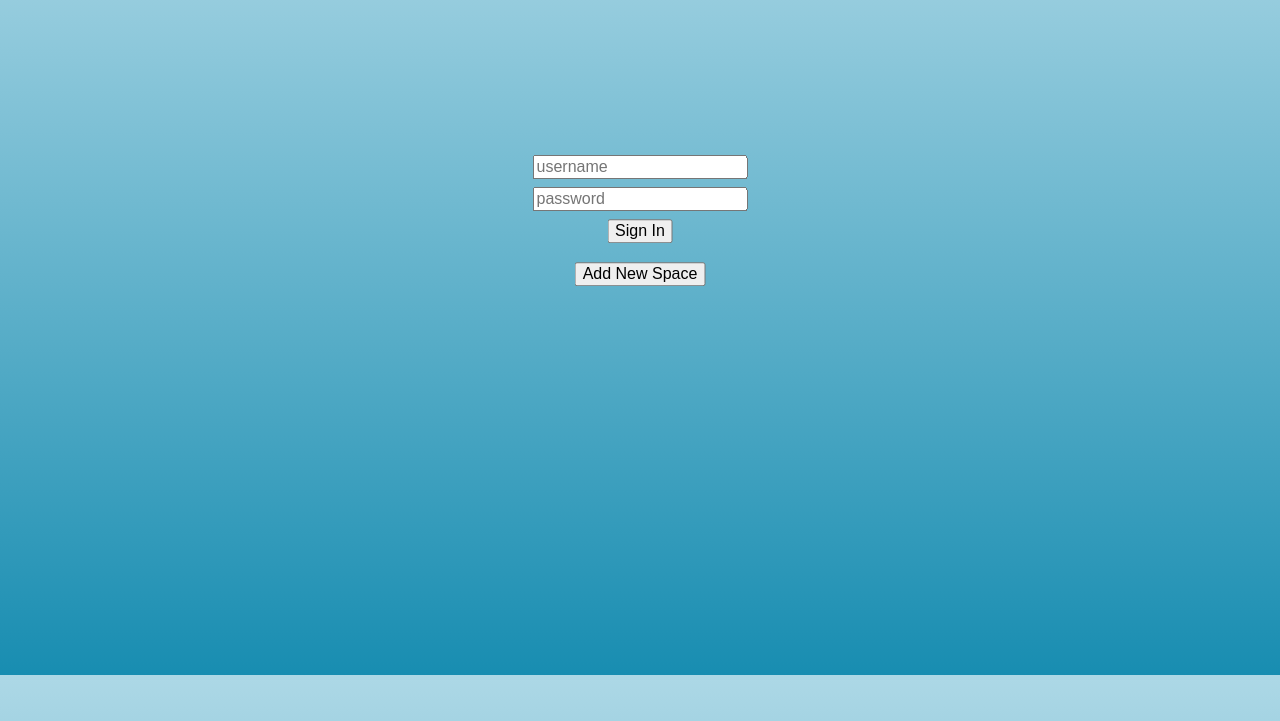
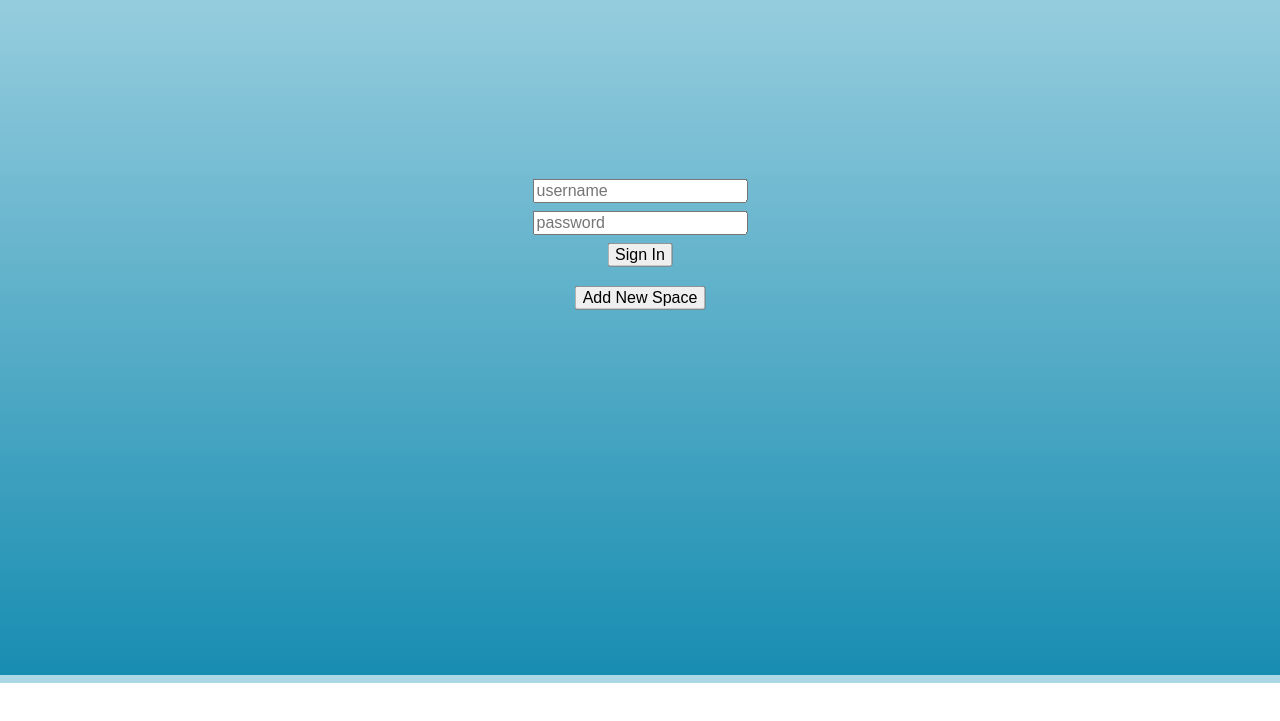
Before and after one commit to dafuloth/Makersbnb, a website: page views/index.html in a window 1280 px wide. Shown: the part 125-846 px from the top of the page. After the commit the page ends 808 px from the top, so only its background shows below. Drawn offline with nearby package versions, Linux system fonts and the light colour scheme.

Commit message:
checked out the updated css from book_space

```diff
--- a/views/main.css
+++ b/views/main.css
@@ -4,7 +4,7 @@ html {
 
 body {
   /* background-color: ; */
-  height: 100%;
+  height: 93%;
   position: relative;
   background-image: linear-gradient(lightblue, rgb(24, 141, 177));
 
@@ -36,7 +36,7 @@ input[type = "text"] {
   position: absolute;
   top: 50%;
   left: 50%;
-  transform: translate(-50%, -125%);
+  transform: translate(-50%, -90%);
 }
 
 #spaceDescription {
```
